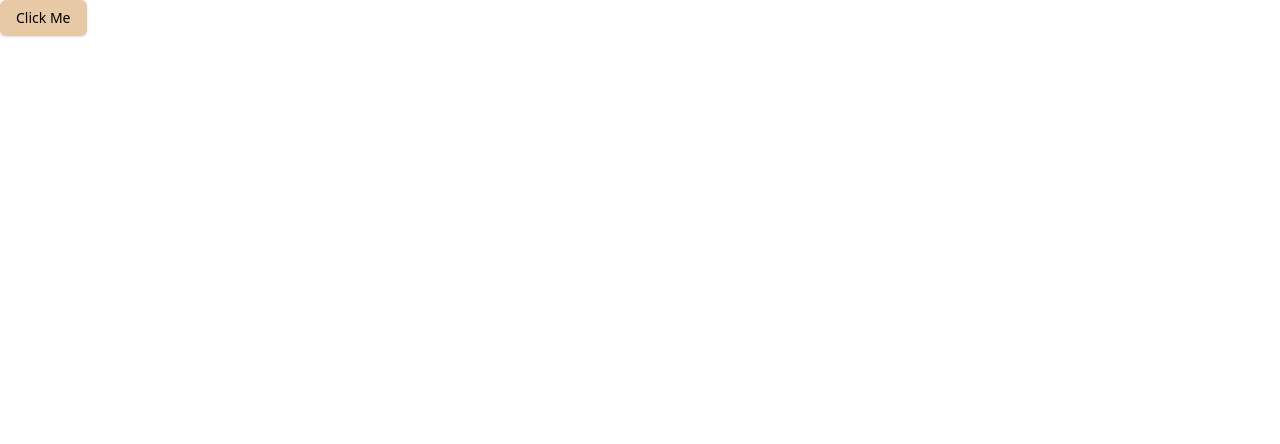
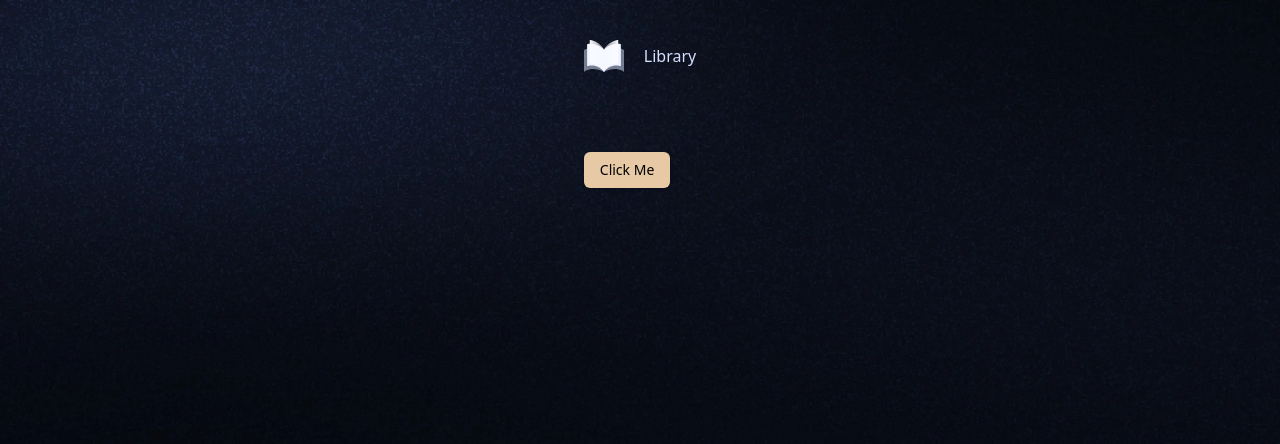
Before and after one commit to AkramExp/bookwise, a Next.js app: page / in a window 1280 px wide. Shown: the top 444 px of the page. Built offline with nearby package versions, Linux system fonts and the light colour scheme.

Commit message:
added header component and root group for routes

```diff
--- /dev/null
+++ b/app/(root)/layout.tsx
@@ -0,0 +1,15 @@
+import Header from "@/components/Header";
+import React, { ReactNode } from "react";
+
+const Layout = ({ children }: { children: ReactNode }) => {
+  return (
+    <main className="root-container">
+      <div className="mx-auto max-w-7xl">
+        <Header />
+        <div className="mt-20 pb-20">{children}</div>
+      </div>
+    </main>
+  );
+};
+
+export default Layout;
--- /dev/null
+++ b/components/Header.tsx
@@ -0,0 +1,35 @@
+"use client";
+
+import { cn } from "@/lib/utils";
+import Image from "next/image";
+import Link from "next/link";
+import { usePathname } from "next/navigation";
+import React from "react";
+
+const Header = () => {
+  const pathname = usePathname();
+
+  return (
+    <header className="my-10 flex justify-between gap-5">
+      <Link href={"/"}>
+        <Image src={"/icons/logo.svg"} alt="logo" width={40} height={40} />
+      </Link>
+
+      <ul className="flex flex-row items-center gap-8">
+        <li>
+          <Link
+            href={"/library"}
+            className={cn(
+              "text-base cursor-pointer capitalize",
+              pathname === "/library" ? "text-light-200" : "text-light-100"
+            )}
+          >
+            Library
+          </Link>
+        </li>
+      </ul>
+    </header>
+  );
+};
+
+export default Header;
```
Also changed, not shown: app/(root)/page.tsx (renamed from app/page.tsx).
